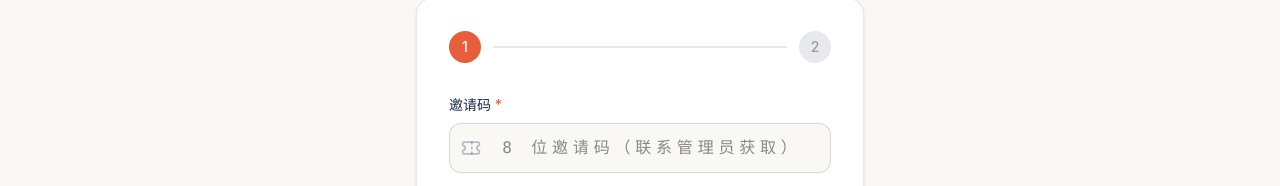
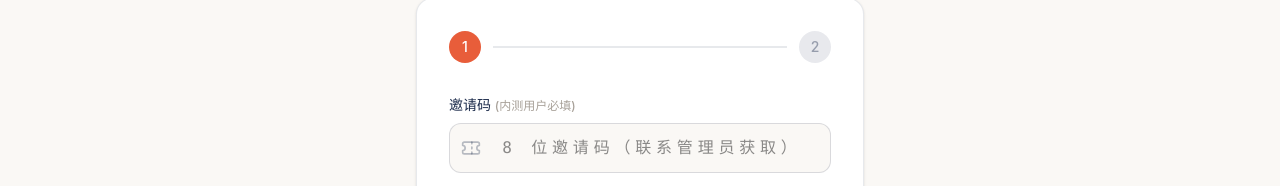
Before and after one commit to zying1987-sketch/nutriguide, a React (Vite) app in the folder frontend/: page /#/register in a window 1280 px wide. Shown: the part 320-506 px from the top of the page. Built offline with nearby package versions, Linux system fonts and the light colour scheme; no server answers.

Commit message:
fix: 前端允许邀请码留空，首个用户由后端判断免码

```diff
--- a/frontend/src/pages/RegisterPage.tsx
+++ b/frontend/src/pages/RegisterPage.tsx
@@ -32,11 +32,17 @@ export default function RegisterPage() {
       return
     }
     if (!inviteCode || inviteCode.length !== 8) {
-      setError('请输入 8 位邀请码')
+      // 留空表示当前无邀请码，交由后端判断（首个用户免码）
+      if (!inviteCode || inviteCode.length === 0) {
+        // 空邀请码：允许继续，后端会检查是否是首个用户
+      } else {
+        setError('请输入 8 位邀请码，如果没有请联系管理员')
         return
       }
+    }
 
-    // 先校验邀请码
+    // 先校验邀请码（如果填写了）
+    if (inviteCode && inviteCode.length === 8) {
       setInviteChecking(true)
       try {
         const result = await api.validateInviteCode(inviteCode)
@@ -54,6 +60,7 @@ export default function RegisterPage() {
         return
       }
       setInviteChecking(false)
+    }
 
     setLoading(true)
     try {
@@ -153,7 +160,7 @@ export default function RegisterPage() {
           {step === 'email' && (
             <form onSubmit={handleSendCode}>
               <div className="mb-4">
-                <label className="block text-sm font-medium text-[#1B2A4A] mb-2">邀请码 <span className="text-[#E85D3A]">*</span></label>
+                <label className="block text-sm font-medium text-[#1B2A4A] mb-2">邀请码 <span className="text-[#A8A199] text-xs">(内测用户必填)</span></label>
                 <div className="relative">
                   <Ticket className="absolute left-3 top-1/2 -translate-y-1/2 text-[#1B2A4A]/30 w-5 h-5" />
                   <input
@@ -167,7 +174,6 @@ export default function RegisterPage() {
                       inviteValid === false ? 'border-[#E85D3A] focus:ring-[#E85D3A]/30' :
                       'border-[#1B2A4A]/15 focus:ring-[#2D9C6F]/30 focus:border-[#2D9C6F]'
                     }`}
-                    required
                   />
                 </div>
                 {inviteValid === true && (
```
Lines whose indentation alone changed are shown as unchanged.
